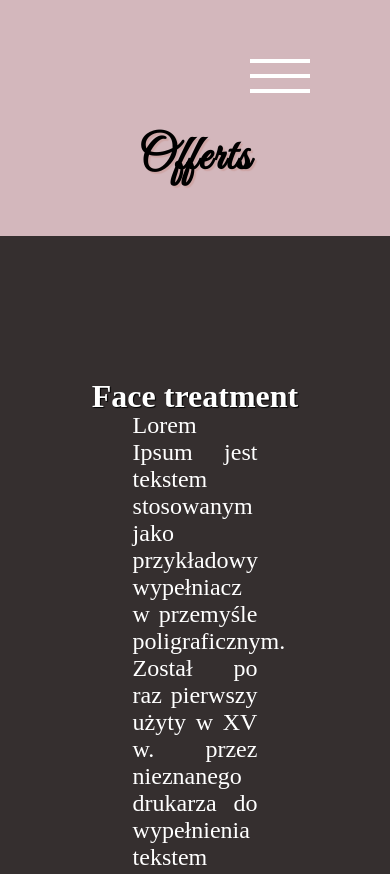
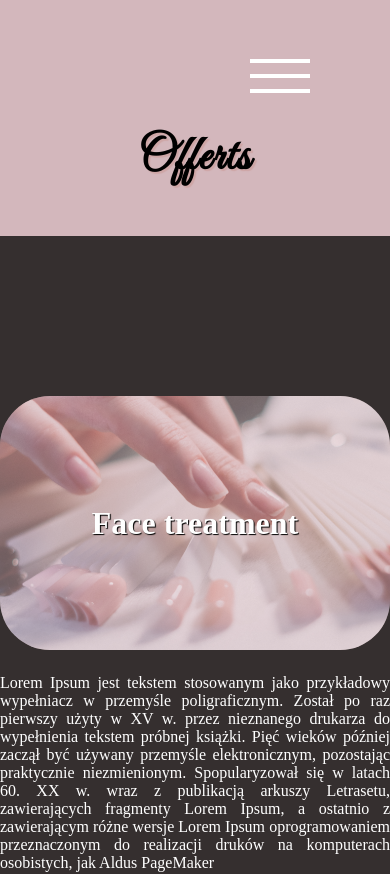
Before and after one commit to amelangad/beauty_salon, a React (Vite) app: page /treatments in a window 390 px wide. Shown: the top 874 px of the page. Built offline with nearby package versions, Linux system fonts and the light colour scheme.

Commit message:
cosmetic changes, fonts and media queries

```diff
--- a/src/styles/treatments.css
+++ b/src/styles/treatments.css
@@ -27,7 +27,7 @@
     z-index:1;
 }
 .treatments__box {
-    width: 80%;
+    width: 100%;
     max-height: 500px;
     display: flex;
     flex-direction: column;
@@ -35,7 +35,7 @@
 }
 
 .treatments__image--wrapper {
-    background-color: rgb(134, 107, 133);
+    background-color: rgb(211, 183, 188);
     width: 100%;
     cursor: pointer;
     border-radius: 50px;
@@ -47,13 +47,9 @@
 .treatments__image {
     object-fit: cover;
     width: 100%;
-    max-height: 500px;
     border-radius: inherit;
-    transform: translate(-20px,-20px);
     transition: .5s ease-in-out;
     opacity: .5;
-
-
 }
 
 .treatments__image:hover {
@@ -71,12 +67,13 @@
 
 
 .treatments__text {
-    width: 40%;
-    margin: 0 auto;
+    width: 100%;
+    height: auto;
+    padding: .5rem 0 ;
     font-size: 1.5rem;
     text-align: justify;
-    padding: 1rem 5rem;
     color: white;
+    font-size: 1rem;
 }
 
 @keyframes changeColor {
@@ -95,8 +92,24 @@
 }
 
 
-@media (min-width: 768px){
+
+@media (min-width: 758px){
+    .treatments__box{
+        width: 80%;
+    }
+}
+@media (min-width: 1250px){
     .treatments__box{
         flex-direction: row;
     }
-}
+    .treatments__text{
+        width: 40%;
+        padding: 1rem 5rem;
+        margin: 0 auto;
+        font-size: 1.5rem;
+
+    }
+    .treatments__image {
+        max-height: 500px;
+        transform: translate(-20px,-20px);
+    }}
```
